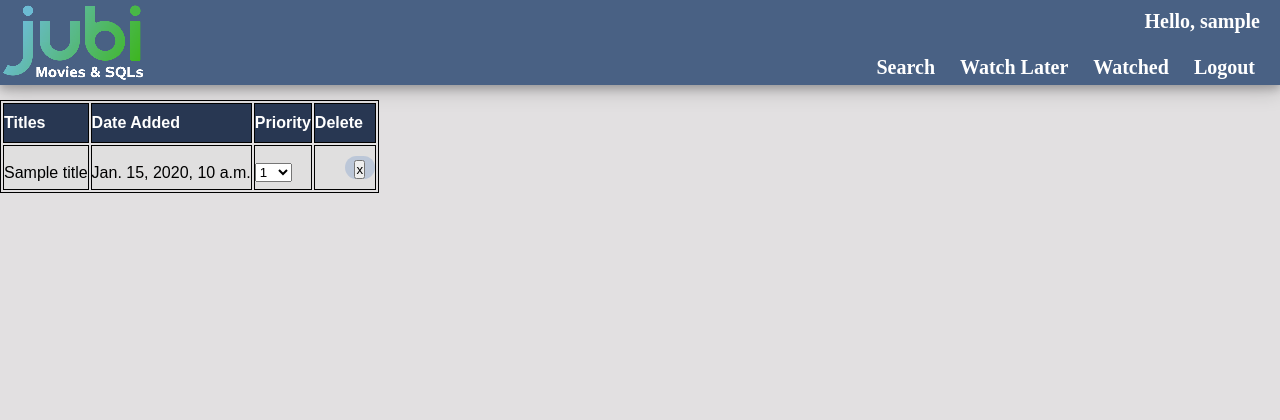
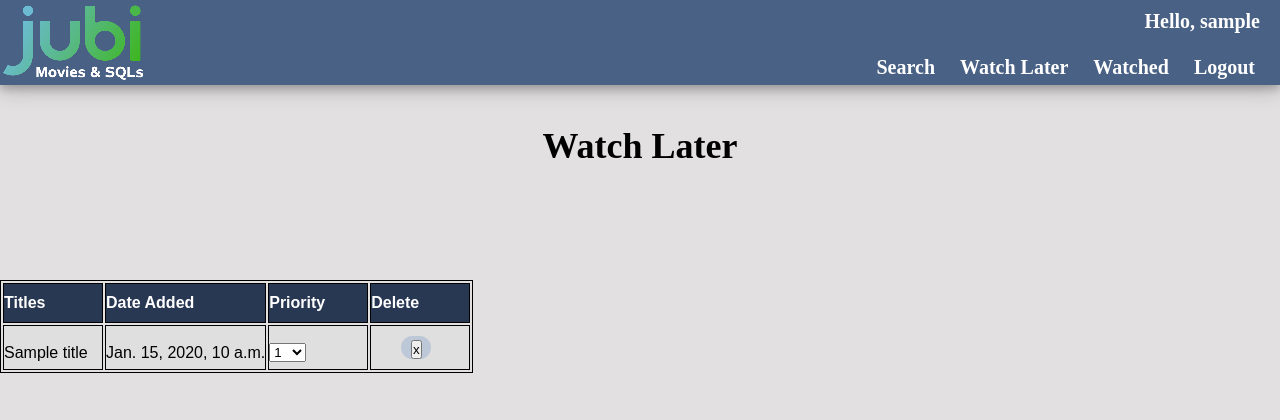
Before and after one commit to JamesMedved/DBM_Project, a Django app: page /jubi/watchlater/ in a window 1280 px wide. Shown: the top 420 px of the page. Run offline with Django 4.2, Linux system fonts and the light colour scheme; a user stored in the database is signed in; tables that the repository leaves empty hold one stand-in row (values such as "Sample post").

Commit message:
ui changes

```diff
--- a/website/mysite/mysite/settings.py
+++ b/website/mysite/mysite/settings.py
@@ -78,7 +78,7 @@ WSGI_APPLICATION = 'mysite.wsgi.application'
 DATABASES = {
     'default': {
         'ENGINE': 'django.db.backends.mysql',
-        'NAME': 'dbsmproject',
+        'NAME': 'dbm_prj',
         'USER': 'root',
         'PASSWORD': 'RooT1234@@',
         'HOST': 'localhost',
--- a/website/mysite/static/css/style.css
+++ b/website/mysite/static/css/style.css
@@ -48,6 +48,7 @@ body {
     background: rgb(73,97,132);
     padding: 0;
     box-shadow: 0 4px 8px 0 rgba(0,0,0,0.2), 0 6px 20px 0 rgba(0,0,0,0.19);
+    margin-bottom: 40px;
   }
 
   ul{
@@ -83,8 +84,8 @@ body {
     color: black;
     font-size: 18px;
     padding: 10px;
-    margin: auto;
     font: Arial;
+    margin-bottom: 60px;
   }
 
   .title h1 {
@@ -119,6 +120,7 @@ table, th, td {
 table td {
   padding-top: 10px;
   vertical-align: middle;
+  min-width: 100px;
   max-width: 250px;
   white-space: nowrap;
   overflow: hidden;
--- a/website/mysite/templates/watch_later.html
+++ b/website/mysite/templates/watch_later.html
@@ -3,6 +3,10 @@
 {% block content %}
 
   {% if comb_set %}
+    <div class="title">
+      <h1>Watch Later</h1>
+    </div>
+
     <div class="container">
       <div class="table">
         <table id="info">
```
